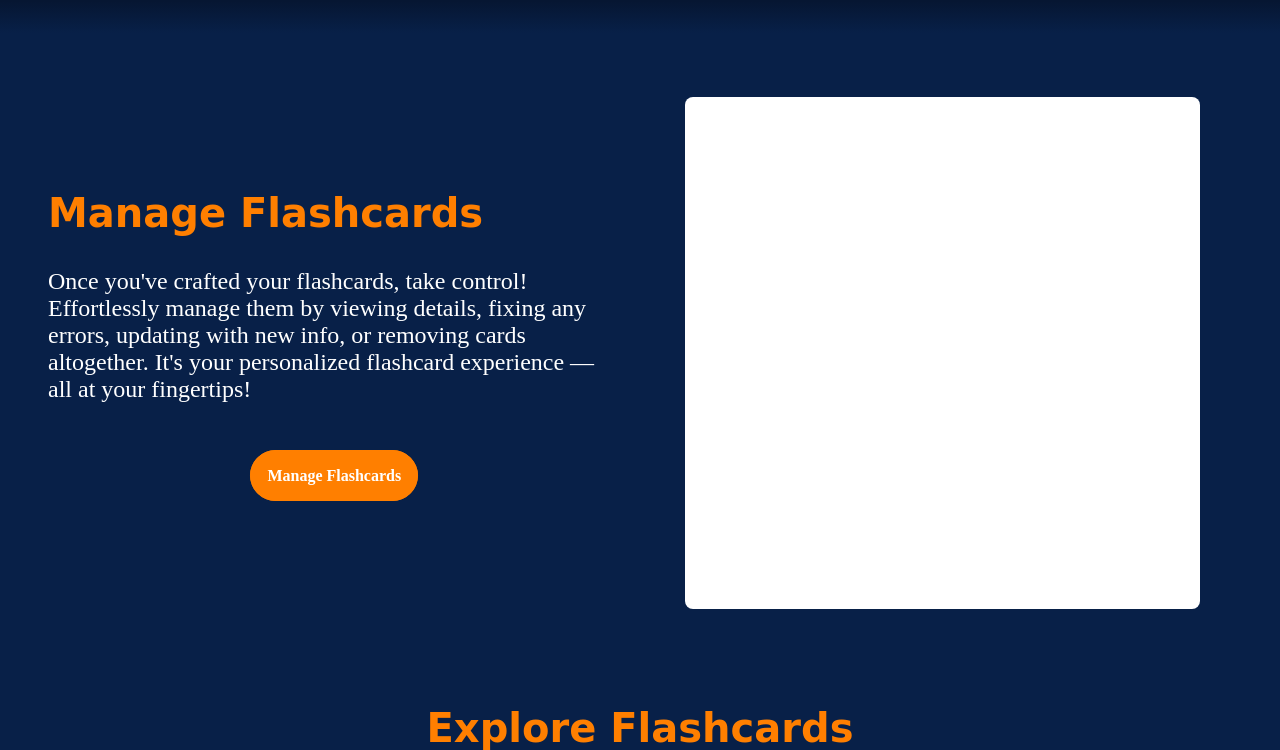
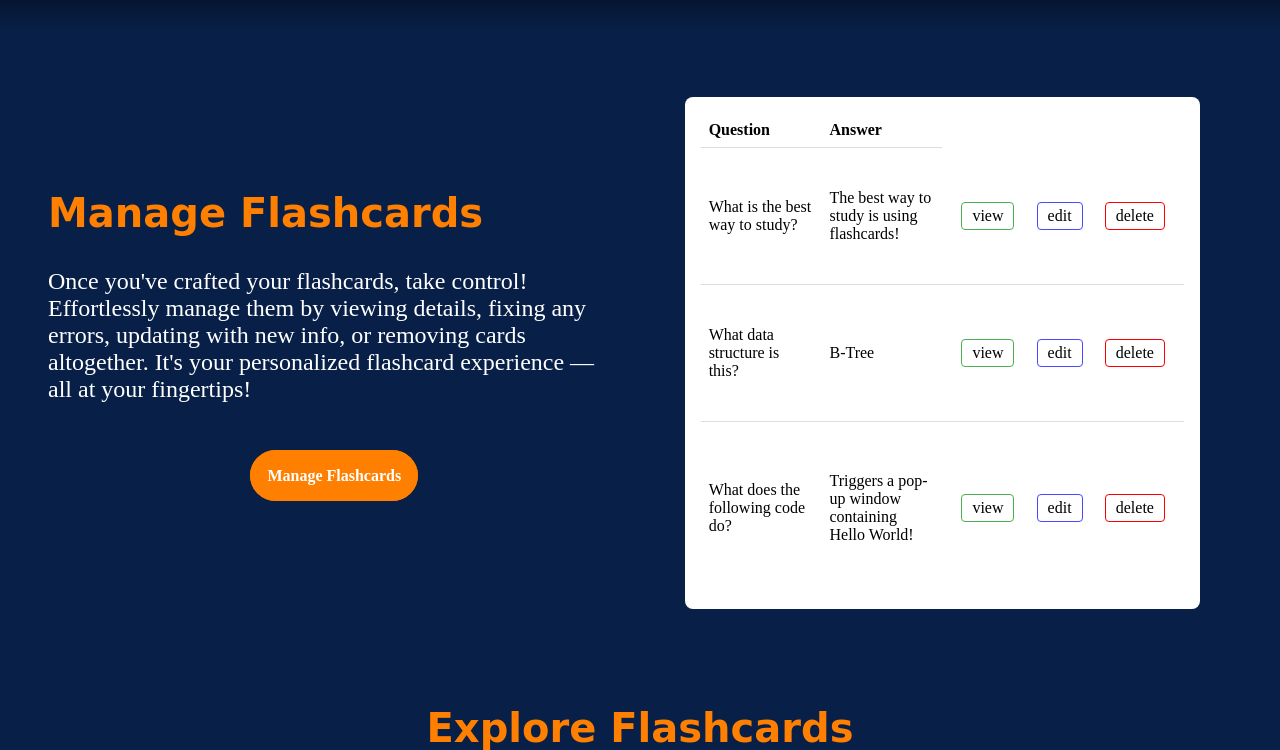
Before and after one commit to AuricFox/Flashcards, a Flask app: page / in a window 1280 px wide. Shown: the part 1440-2190 px from the top of the page. Run offline with Flask 3, Linux system fonts and the light colour scheme; data comes from the database, SQL or seed files in the repository; both versions use the stored data as it was after the commit; parts of the project's set-up code (start-up, migrations or seed data) failed here and were passed over.

Commit message:
Adding table display for manage section on home page

```diff
--- a/static/css/base.css
+++ b/static/css/base.css
@@ -333,6 +333,12 @@ body {
     opacity: 1;
 }
 
+/* ---------- Display table ---------- */
+
+.display-table {
+    margin: 1rem;
+}
+
 /* ---------- Media Queries ---------- */
 /* Media query for screens smaller than 600 pixels wide */
 @media screen and (max-width: 800px) {
--- a/templates/home.html
+++ b/templates/home.html
@@ -95,6 +95,49 @@
     </div>
     <div class="display-section">
         <div class="flashcard-display" id="display-manage-cards">
+            <table class="display-table">
+                <thead>
+                    <tr>
+                        <th>Question</th>
+                        <th>Answer</th>
+                    </tr>
+                </thead>
+                <tbody>
+                    <tr>
+                        <td class="display-flash-cell">What is the best way to study?</td>
+                        <td class="display-flash-cell">The best way to study is using flashcards!</td>
+                        <td class="action-cell">
+                            <div class="action-links">
+                                <div class="view-cell">view</div>
+                                <div class="edit-cell">edit</div>
+                                <div class="delete-cell">delete</div>
+                            </div>
+                        </td>
+                    </tr>
+                    <tr>
+                        <td class="display-flash-cell">What data structure is this?</td>
+                        <td class="display-flash-cell">B-Tree</td>
+                        <td class="action-cell">
+                            <div class="action-links">
+                                <div class="view-cell">view</div>
+                                <div class="edit-cell">edit</div>
+                                <div class="delete-cell">delete</div>
+                            </div>
+                        </td>
+                    </tr>
+                    <tr>
+                        <td class="display-flash-cell">What does the following code do?</td>
+                        <td class="display-flash-cell">Triggers a pop-up window containing Hello World!</td>
+                        <td class="action-cell">
+                            <div class="action-links">
+                                <div class="view-cell">view</div>
+                                <div class="edit-cell">edit</div>
+                                <div class="delete-cell">delete</div>
+                            </div>
+                        </td>
+                    </tr>
+                </tbody>
+            </table>
 
         </div>
     </div>
```
Also changed, not shown: flashcards.db.
